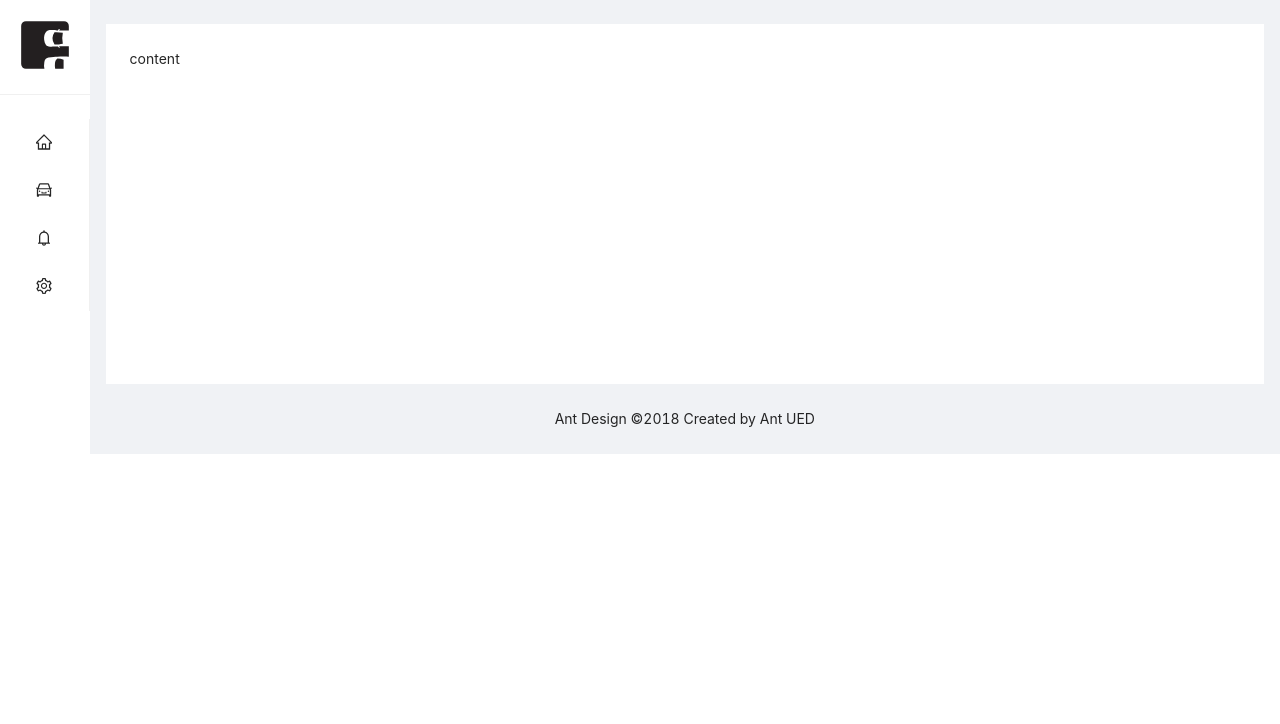
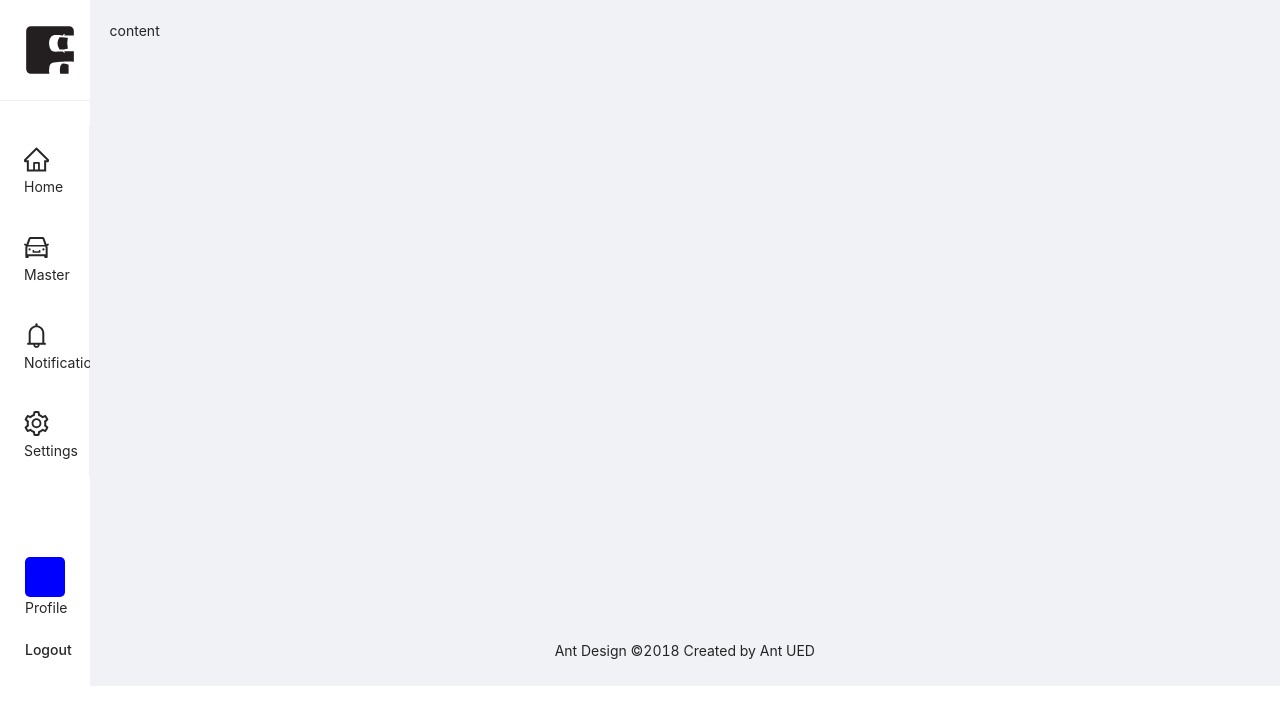
Before and after one commit to Kugan2594/FMS, a React (Create React App) app: page / in a window 1280 px wide. Shown: the top 724 px of the page. Built offline with nearby package versions, Linux system fonts and the light colour scheme.

Commit message:
Main sidebar

```diff
--- a/craco.config.js
+++ b/craco.config.js
@@ -8,7 +8,8 @@ module.exports = {
                 lessLoaderOptions: {
                     lessOptions: {
                         modifyVars: {
-                            "@primary-color": "#eee", // primary color for all components,
+                            "@primary-color": "blue", // primary color for all components,
+                            "@menu-inline-toplevel-item-height": "80px",
                         },
                         javascriptEnabled: true,
                     },
--- a/src/components/organisms/SideBar/CustomMenu.tsx
+++ b/src/components/organisms/SideBar/CustomMenu.tsx
@@ -1,13 +1,6 @@
 import { Menu } from "antd";
 import React from "react";
-import {
-  UploadOutlined,
-  UserOutlined,
-  VideoCameraOutlined,
-} from "@ant-design/icons";
 import mainMenuItems from "./items";
-import { icons } from "antd/lib/image/PreviewGroup";
-import Item from "./Item";
 
 function CustomMenu() {
   return (
@@ -18,18 +11,7 @@ function CustomMenu() {
       items={mainMenuItems.map((item) => ({
         key: item.id,
         icon: React.createElement(item.icon),
-        label: item.name,
       }))}
-      // {[
-      //     UserOutlined,
-      //     VideoCameraOutlined,
-      //     UploadOutlined,
-      //     UserOutlined,
-      // ].map((icon, index) => ({
-      //     key: String(index + 1),
-      //     icon: React.createElement(icon),
-      //     label: `nav ${index + 1}`,
-      // }))}
     />
   );
 }
--- a/src/components/organisms/SideBar/SideBar.tsx
+++ b/src/components/organisms/SideBar/SideBar.tsx
@@ -2,23 +2,16 @@ import React from "react";
 import CustomMenu from "./CustomMenu";
 import { Divider, Layout } from "antd";
 import HeaderLogo from "./HeaderLogo";
+import UserProfile from "./UserProfile";
+
 const { Sider } = Layout;
 
 function SideBar() {
   return (
     <Sider
-      trigger={null}
-      collapsible
-      collapsed={true}
       theme="light"
-      collapsedWidth="7%"
+      width= "7%"
       breakpoint="md"
-      onBreakpoint={(broken) => {
-        console.log(broken);
-      }}
-      onCollapse={(collapsed, type) => {
-        console.log(collapsed, type);
-      }}
     >
       <div>
         <HeaderLogo />
@@ -26,6 +19,7 @@ function SideBar() {
       </div>
 
       <CustomMenu />
+      <UserProfile />
     </Sider>
   );
 }
--- /dev/null
+++ b/src/components/organisms/SideBar/UserProfile.tsx
@@ -0,0 +1,27 @@
+import React from "react";
+import {
+    LogoutOutlined
+  } from "@ant-design/icons";
+
+function UserProfile() {
+  return (
+    <div className="user-profile">
+      <div >
+        <div
+          style={{
+            height: "40px",
+            width: "40px",
+            borderRadius: "5px",
+            backgroundColor: "blue",
+          }}
+        ></div>
+        <div>Profile</div>
+      </div>
+      <div className="logout" style={{ marginTop: "20px"}}>
+        <h4>Logout</h4>
+      </div>
+    </div>
+  );
+}
+
+export default UserProfile;
--- a/src/components/organisms/SideBar/items.ts
+++ /dev/null
@@ -1,23 +0,0 @@
-import React from "react";
-import {
-  HomeOutlined,
-  CarOutlined,
-  BellOutlined,
-  SettingOutlined,
-} from "@ant-design/icons";
-
-interface MenuItem {
-  id: string;
-  icon: any;
-  name: string;
-  link: string;
-}
-
-const mainMenuItems: MenuItem[] = [
-  { id: "home", icon: HomeOutlined, name: "Home", link: "" },
-  { id: "master", icon: CarOutlined, name: "Master", link: "" },
-  { id: "notification", icon: BellOutlined, name: "Notification", link: "" },
-  { id: "settings", icon: SettingOutlined, name: "Settings", link: "" },
-];
-
-export default mainMenuItems;
--- /dev/null
+++ b/src/components/organisms/SideBar/items.tsx
@@ -0,0 +1,59 @@
+import React from "react";
+import {
+  HomeOutlined,
+  CarOutlined,
+  BellOutlined,
+  SettingOutlined,
+} from "@ant-design/icons";
+
+interface MenuItem {
+  id: string;
+  icon: any;
+  name: string;
+  link: string;
+};
+
+const Home = () => {
+  return(
+    <div style={{display: "flex", paddingBottom: "20px"}}>
+    <HomeOutlined style={{fontSize: "25px"}} />
+    <div style={{position:"absolute"}}>Home</div>
+    </div>
+  )
+};
+
+const Master = () => {
+  return(
+    <div style={{display: "flex", paddingBottom: "20px"}}>
+    <CarOutlined style={{fontSize: "25px"}} />
+    <div style={{position:"absolute"}}>Master</div>
+    </div>
+  )
+};
+
+const Notification = () => {
+  return(
+    <div style={{display: "flex", paddingBottom: "20px"}}>
+    <BellOutlined style={{fontSize: "25px"}} />
+    <div style={{position:"absolute"}}>Notification</div>
+    </div>
+  )
+};
+
+const Settings = () => {
+  return(
+    <div style={{display: "flex", paddingBottom: "20px"}}>
+    <SettingOutlined style={{fontSize: "25px"}} />
+    <div style={{position:"absolute"}}>Settings</div>
+    </div>
+  )
+}
+
+const mainMenuItems: MenuItem[] = [
+  { id: "home", icon: Home, name: "Home", link: "" },
+  { id: "master", icon: Master, name: "Master", link: "" },
+  { id: "notification", icon: Notification, name: "Notification", link: "" },
+  { id: "settings", icon: Settings, name: "Settings", link: "" },
+];
+
+export default mainMenuItems;
--- a/src/layout/CustomLayout.style.less
+++ b/src/layout/CustomLayout.style.less
@@ -9,7 +9,7 @@
 }
 
 .site-layout-background {
-  background: #fff;
+
 }
 /* .layout {
     display: flex;
@@ -20,5 +20,12 @@
   height: 50px;
   width: 50px;
   text-align: center;
-  margin: 20px;
+  margin: 25px;
 }
+
+.user-profile {
+  margin: 80px 25px 25px 25px;
+  position: relative;
+  vertical-align: bottom;
+  cursor: pointer;
+}
--- a/src/layout/CustomLayout.tsx
+++ b/src/layout/CustomLayout.tsx
@@ -12,10 +12,10 @@ export default function CustomLayout() {
 
       <Layout>
         {/* <CustomHeader /> */}
-        <Content style={{ margin: "24px 16px 0" }}>
+        <Content >
           <div
             className="site-layout-background"
-            style={{ padding: 24, minHeight: 360 }}
+            style={{ padding: 20, minHeight: 600 }}
           >
             content
             {/* <h1  className="contentHeader">
```
Also changed, not shown: src/components/organisms/SideBar/Item.tsx (deleted, +0 -20 lines).
